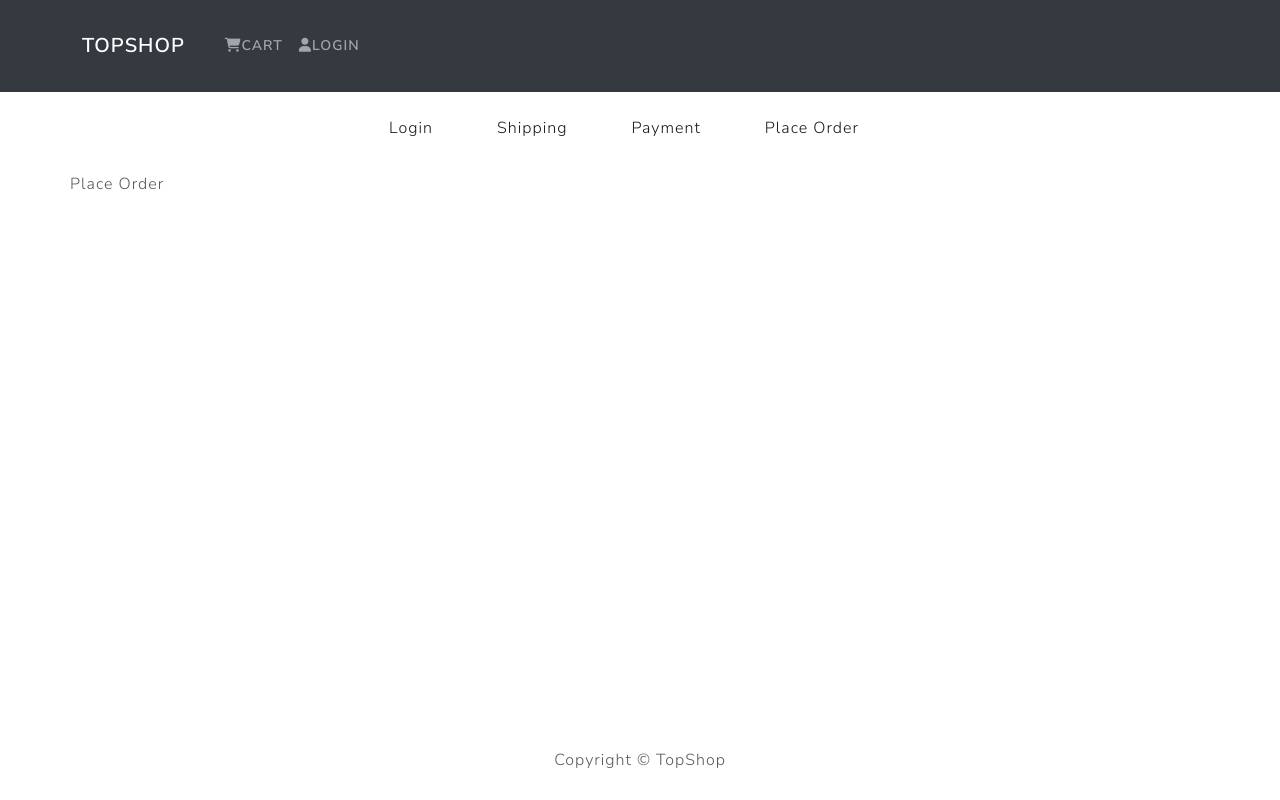
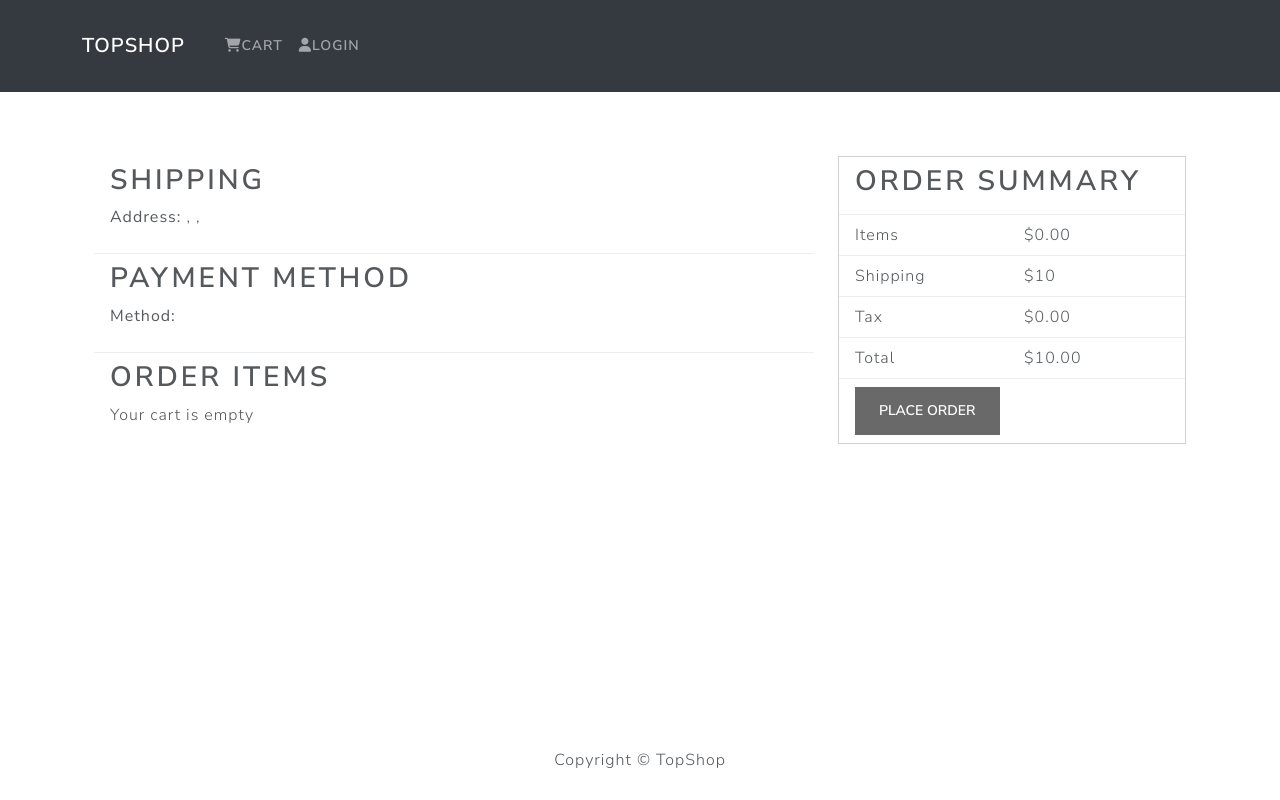
Before and after one commit to SelimRejabd/Ecommerce-site-using-React, a React (Create React App) app: page /placeorder in a window 1280 px wide. Built offline with nearby package versions, Linux system fonts and the light colour scheme.

Commit message:
Place order page complete

```diff
--- a/package.json
+++ b/package.json
@@ -46,5 +46,8 @@
       "last 1 firefox version",
       "last 1 safari version"
     ]
+  },
+  "devDependencies": {
+    "@babel/plugin-proposal-private-property-in-object": "^7.21.11"
   }
 }
--- a/src/screens/PlaceOrder.js
+++ b/src/screens/PlaceOrder.js
@@ -1,14 +1,116 @@
 import React from 'react';
-import CheckoutSteps from '../components/CheckoutSteps';
+import { useSelector} from 'react-redux';
+import { ListGroup, Row, Col, Image, Card, Button } from 'react-bootstrap';
+import { useNavigate } from 'react-router-dom';
 
 const PlaceOrder = () => {
-    return (
-        <div>
-            <CheckoutSteps step1 step2 step3 step4 />
+  const navigate = useNavigate();
 
-            <div className="row">Place Order</div>
-        </div>
-    );
+  const cart = useSelector((state) => state.cart);
+  const { shippingAddress, paymentMethod, items, totalPrice } = cart;
+  const itemTotalPrice = totalPrice.toFixed(2);
+  const taxPrice = (0.01 * itemTotalPrice).toFixed(2);
+  const shippingPrice = itemTotalPrice > 100 ? 20 : 10;
+
+  const placeOrderHandler = () => {
+    navigate('/order-confirmation');
+  };
+
+  return (
+    <div className="container mt-5">
+      <Row>
+        <Col md={8}>
+          <ListGroup variant="flush">
+            <ListGroup.Item>
+              <h2>Shipping</h2>
+              <p>
+                <strong>Address: </strong>
+                {shippingAddress.address}, {shippingAddress.city}{' '}
+                {shippingAddress.postalCode},{' '}
+                {shippingAddress.country}
+              </p>
+            </ListGroup.Item>
+
+            <ListGroup.Item>
+              <h2>Payment Method</h2>
+              <p>
+                <strong>Method: </strong>
+                {paymentMethod}
+              </p>
+            </ListGroup.Item>
+
+            <ListGroup.Item>
+              <h2>Order Items</h2>
+              {items.length === 0 ? (
+                <p>Your cart is empty</p>
+              ) : (
+                <ListGroup variant="flush">
+                  {items.map((item, index) => (
+                    <ListGroup.Item key={index}>
+                      <Row>
+                        <Col md={2}>
+                          <Image src={item.image} alt={item.name} fluid rounded />
+                        </Col>
+                        <Col md={6}>
+                          {item.name}
+                        </Col>
+                        <Col md={4}>
+                          {item.qty} x ${item.price} = ${(item.qty * item.price).toFixed(2)}
+                        </Col>
+                      </Row>
+                    </ListGroup.Item>
+                  ))}
+                </ListGroup>
+              )}
+            </ListGroup.Item>
+          </ListGroup>
+        </Col>
+        <Col md={4}>
+          <Card>
+            <ListGroup variant="flush">
+              <ListGroup.Item>
+                <h2>Order Summary</h2>
+              </ListGroup.Item>
+              <ListGroup.Item>
+                <Row>
+                  <Col>Items</Col>
+                  <Col>${itemTotalPrice}</Col>
+                </Row>
+              </ListGroup.Item>
+              <ListGroup.Item>
+                <Row>
+                  <Col>Shipping</Col>
+                  <Col>${shippingPrice}</Col>
+                </Row>
+              </ListGroup.Item>
+              <ListGroup.Item>
+                <Row>
+                  <Col>Tax</Col>
+                  <Col>${taxPrice}</Col>
+                </Row>
+              </ListGroup.Item>
+              <ListGroup.Item>
+                <Row>
+                  <Col>Total</Col>
+                  <Col>${(Number(shippingPrice) + Number(taxPrice) + Number(itemTotalPrice)).toFixed(2)}</Col>
+                </Row>
+              </ListGroup.Item>
+              <ListGroup.Item>
+                <Button
+                  type="button"
+                  className="btn-block"
+                  disabled={items.length === 0}
+                  onClick={placeOrderHandler}
+                >
+                  Place Order
+                </Button>
+              </ListGroup.Item>
+            </ListGroup>
+          </Card>
+        </Col>
+      </Row>
+    </div>
+  );
 };
 
 export default PlaceOrder;
```
Also changed, not shown: 1 other file (tests, documents, lock files or other folders).
